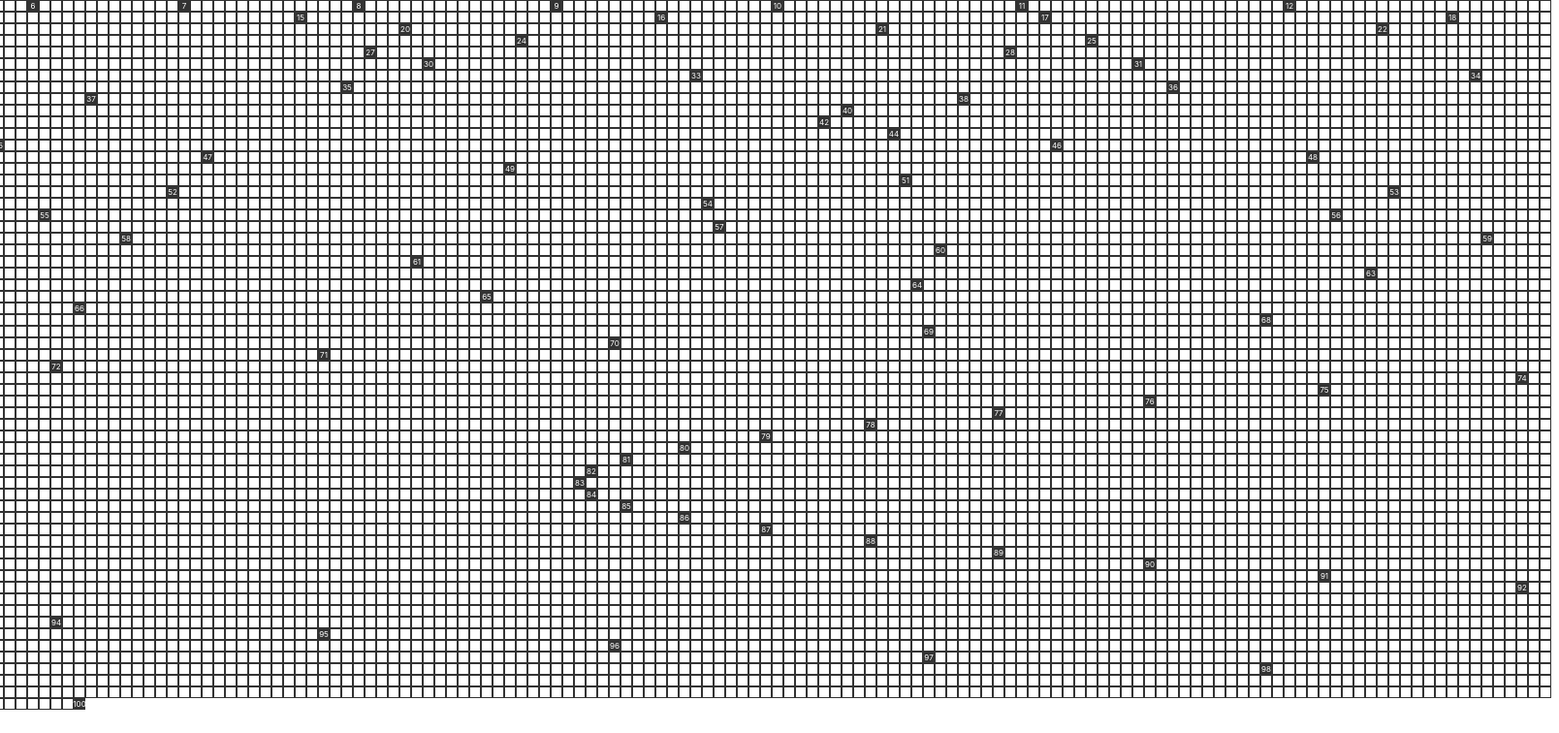
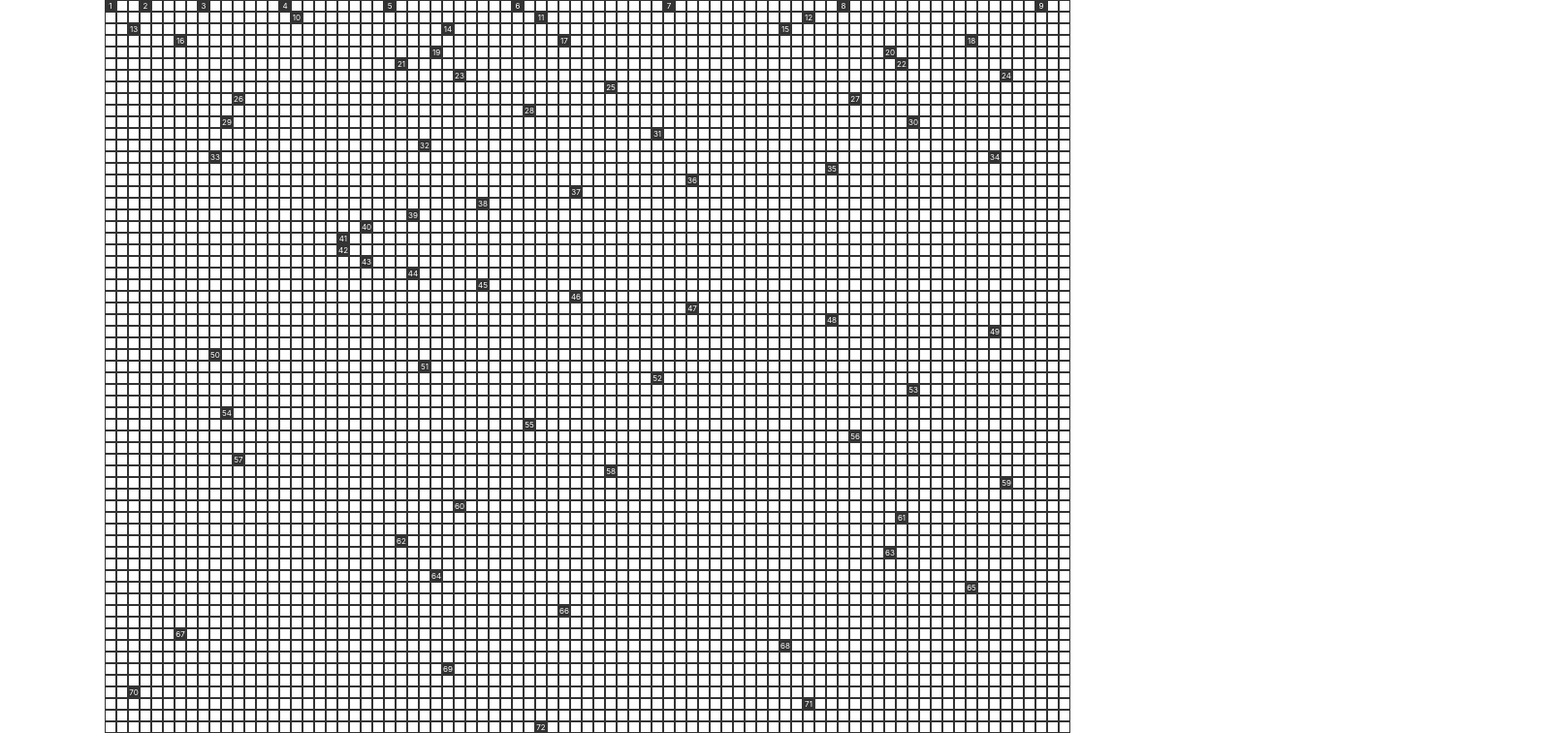
Before and after one commit to aalvinlin/square-visualizer, a React (Create React App) app: page / in a window 1280 px wide. Shown: the top 756 px of the page at 97% size, 1608 px wide, since content can reach past the window. Built offline with nearby package versions, Linux system fonts and the light colour scheme.

Commit message:
create Controls component

```diff
--- a/src/App.css
+++ b/src/App.css
@@ -15,7 +15,7 @@ body {
   flex-wrap: wrap;
   align-items: center;
 
-  width: 2000px;
+  width: 1000px;
 }
 
 .cell {
```
Also changed, not shown: src/components/Controls.js (added, +15 -0 lines).
